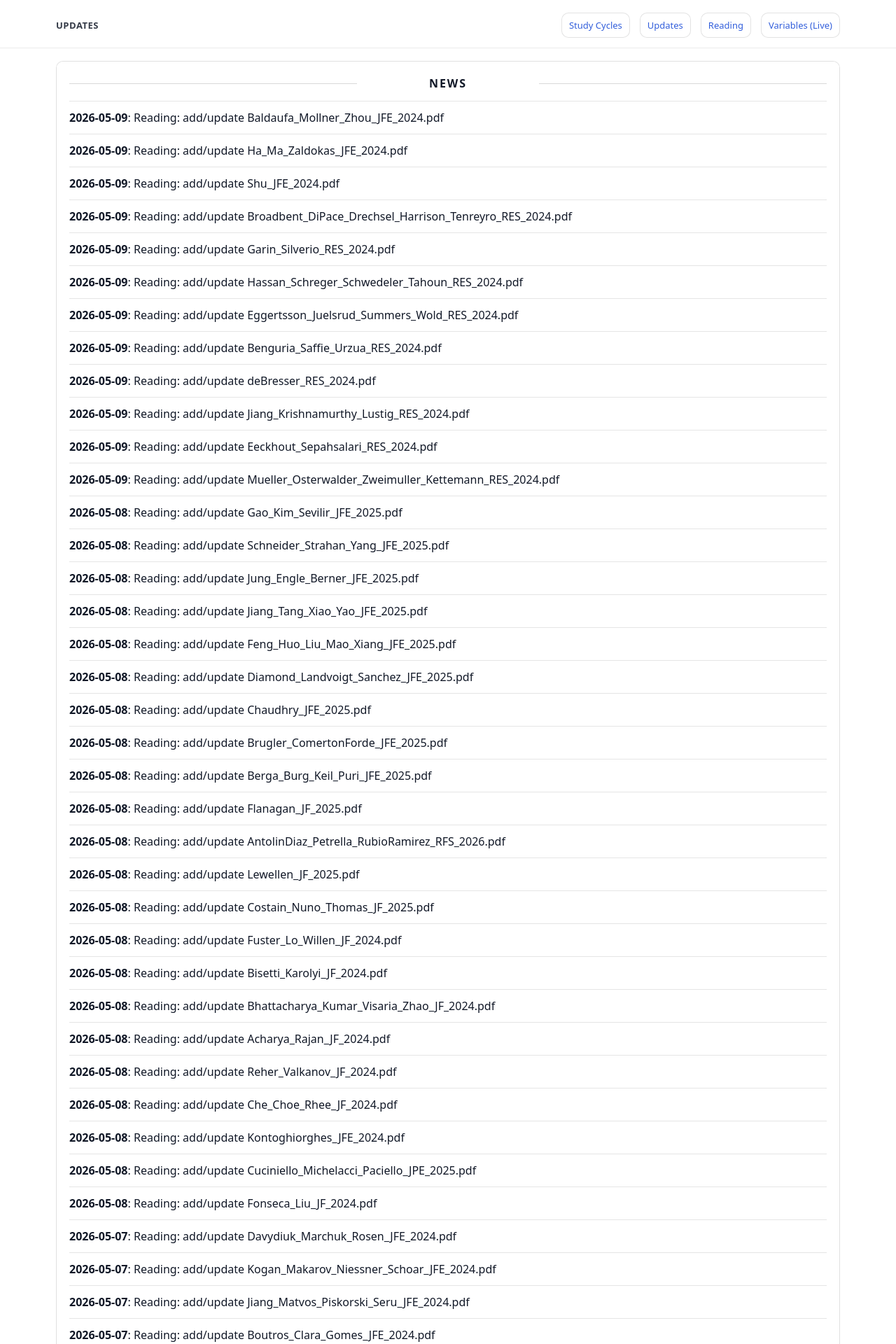
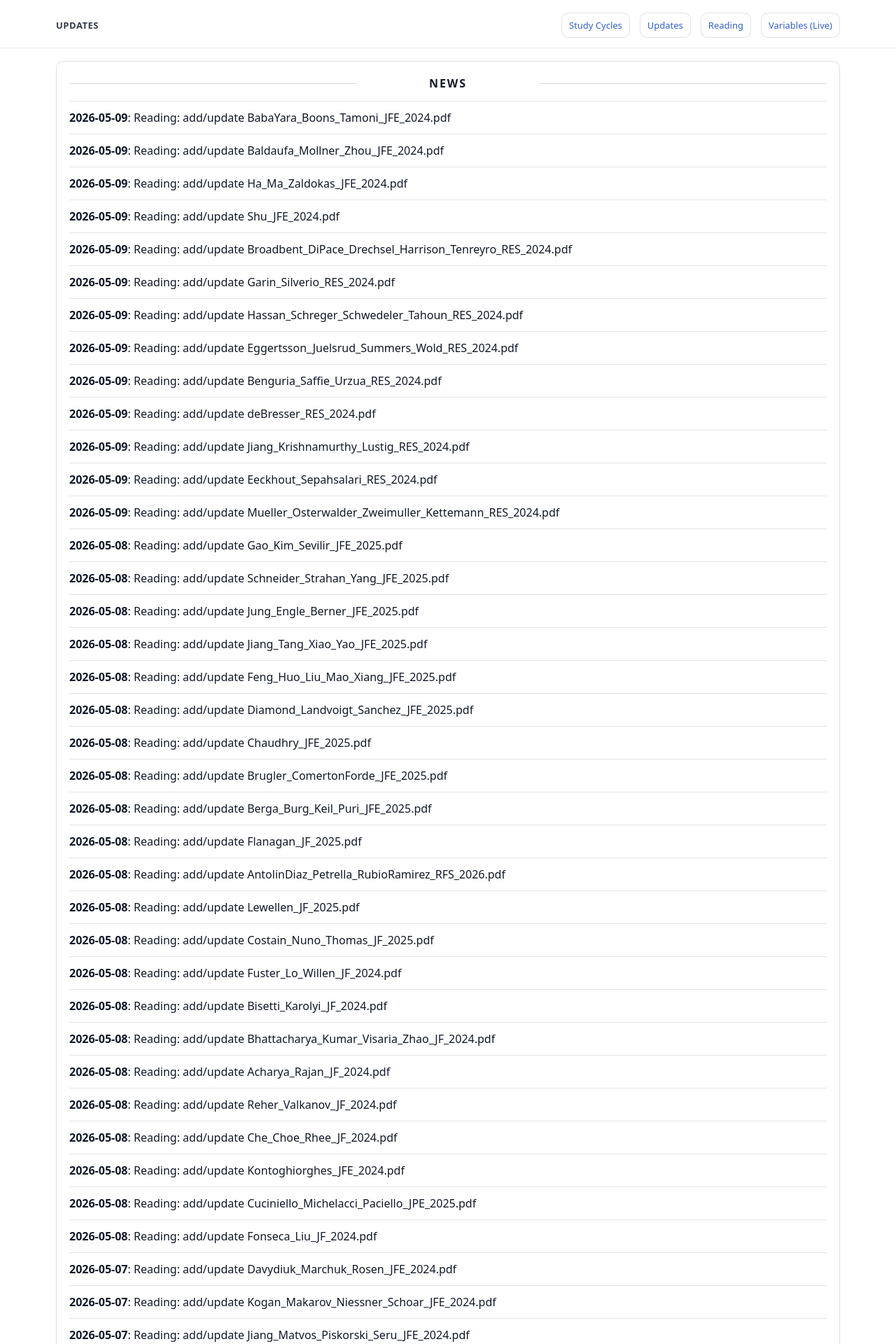
Before and after one commit to yaxinzn/study-archive, a Jekyll site: the page built from updates/index.md, in a window 1280 px wide. Shown: the top 1920 px of the page at 70% size. Built offline with Jekyll 4.4.1, drawn with Linux system fonts in a browser that asks for light colours; some of the changed text lies outside the part shown.

Commit message:
chore: update NEWS feed

```diff
--- a/_data/news.yml
+++ b/_data/news.yml
@@ -1,4 +1,7 @@
 # Auto-generated update history (sorted newest -> oldest). Do not edit manually.
+- ts: "1778316184"
+  date: "2026-05-09"
+  title: "Reading: add/update BabaYara_Boons_Tamoni_JFE_2024.pdf"
 - ts: "1778315260"
   date: "2026-05-09"
   title: "Reading: add/update Baldaufa_Mollner_Zhou_JFE_2024.pdf"
```
